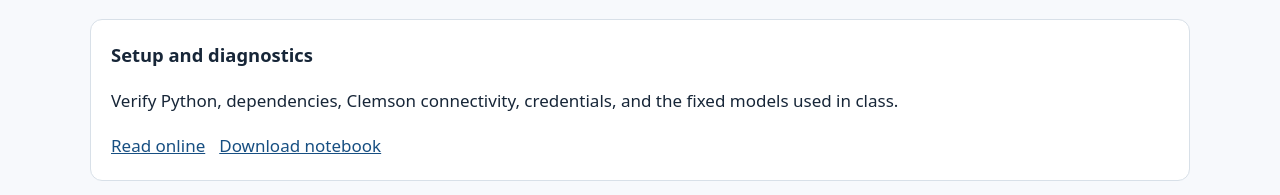
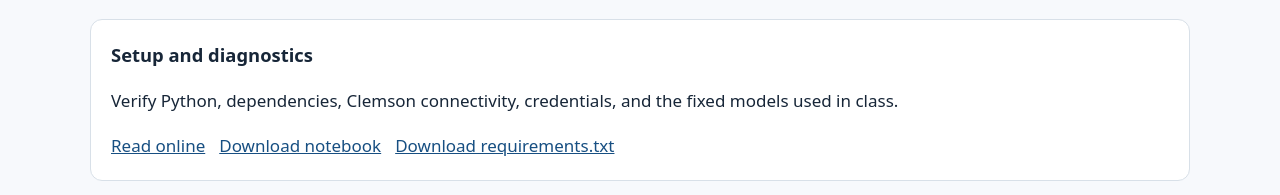
Before and after one commit to FCMeng/wattai-returning-students, a plain HTML site: page site/llm-agents-and-video-analysis/index.html in a window 1280 px wide. Shown: the part 921-1116 px from the top of the page. Drawn offline with Linux system fonts and the light colour scheme.

Commit message:
Add requirements download to setup

```diff
--- a/site/llm-agents-and-video-analysis/index.html
+++ b/site/llm-agents-and-video-analysis/index.html
@@ -39,7 +39,7 @@
       <li>
         <span class="lesson-title">Setup and diagnostics</span>
         <p>Verify Python, dependencies, Clemson connectivity, credentials, and the fixed models used in class.</p>
-        <div class="downloads"><a href="notebooks/00_setup_and_diagnostics.html">Read online</a><a href="downloads/notebooks/00_setup_and_diagnostics.ipynb" download="00_setup_and_diagnostics.ipynb">Download notebook</a></div>
+        <div class="downloads"><a href="notebooks/00_setup_and_diagnostics.html">Read online</a><a href="downloads/notebooks/00_setup_and_diagnostics.ipynb" download="00_setup_and_diagnostics.ipynb">Download notebook</a><a href="downloads/requirements.txt" download="requirements.txt">Download requirements.txt</a></div>
       </li>
       <li>
         <span class="lesson-title">Language models and structured chat</span>
```
Also changed, not shown: 1 other file.
